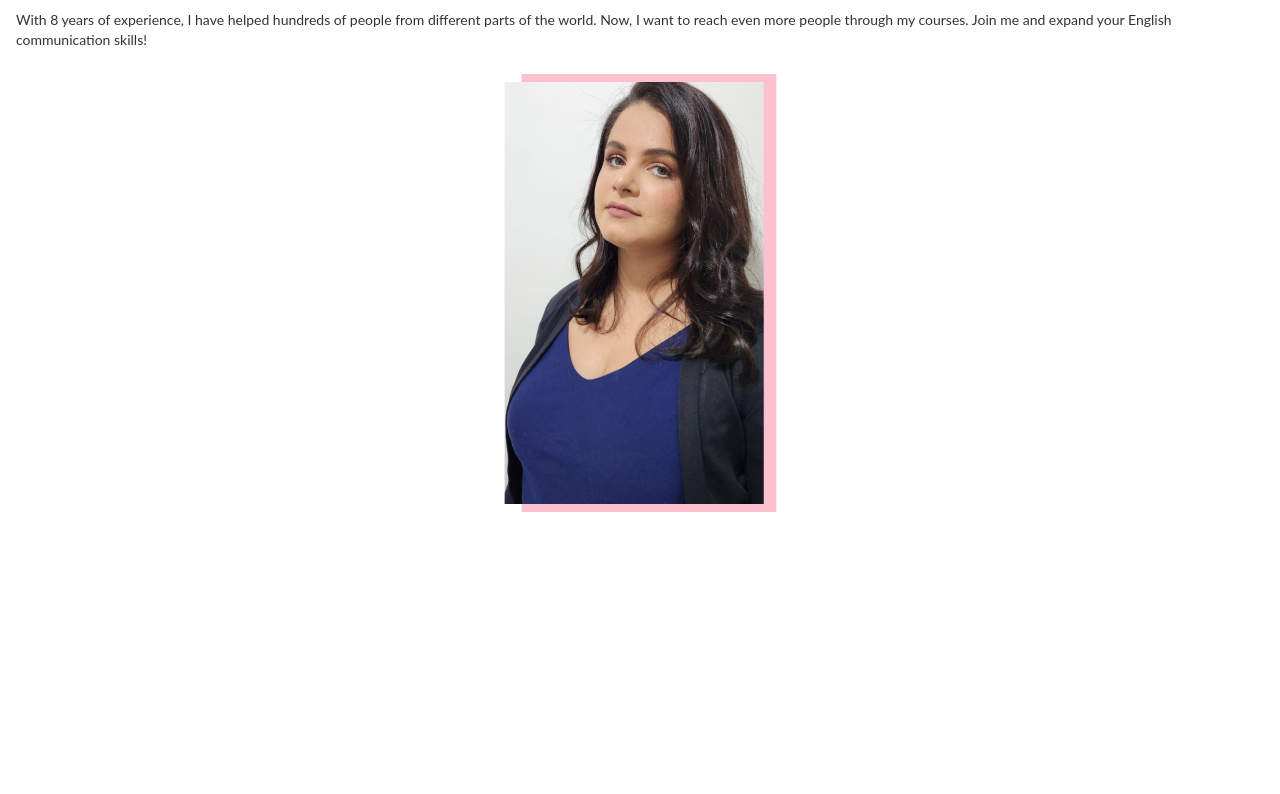
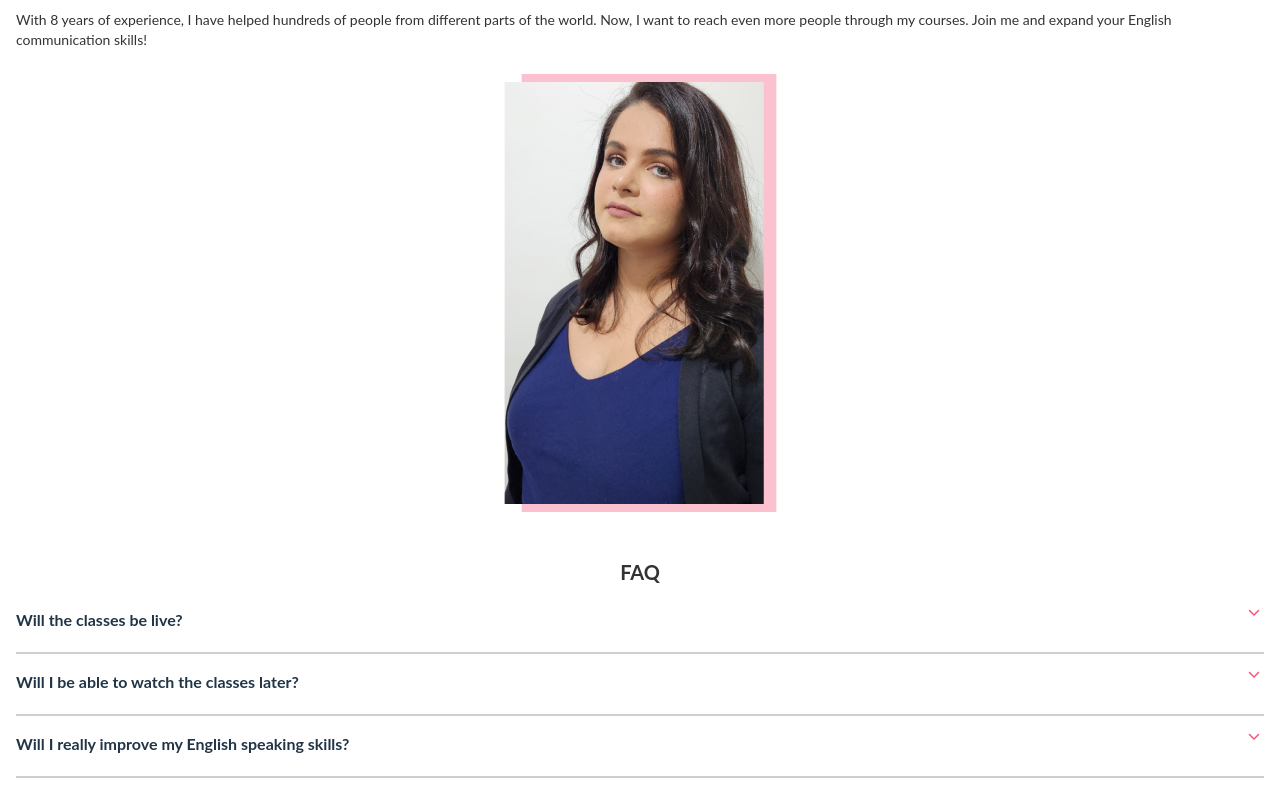
Before and after one commit to gabrielmulleer/english-with-gabriela, a React (Vite) app: page / in a window 1280 px wide. Shown: the part 2798-3592 px from the top of the page. Before the commit the page ends 3342 px from the top, so only its background shows below. Built offline with nearby package versions, Linux system fonts and the light colour scheme.

Commit message:
feat: add Faq section

```diff
--- a/src/App.tsx
+++ b/src/App.tsx
@@ -1,6 +1,7 @@
 import "./App.css";
 import About from "./app/About";
 import Benefits from "./app/Benefits";
+import Faq from "./app/Faq";
 import Home from "./app/Home";
 import HowItWorks from "./app/HowItWorks";
 import Plans from "./app/Plans";
@@ -13,6 +14,7 @@ function App() {
       <Benefits />
       <Plans />
       <About />
+      <Faq />
     </>
   );
 }
--- /dev/null
+++ b/src/app/Faq/index.tsx
@@ -0,0 +1,40 @@
+import { useState } from "react";
+import FaqAccordion, { Item } from "./FaqAccordion";
+
+export default function Faq() {
+  const [activeIndex, setActiveIndex] = useState<number | null>(null);
+  const handleToggle = (id: number) => {
+    setActiveIndex(activeIndex === id ? null : id);
+  };
+  const items: Item[] = [
+    {
+      id: 1,
+      title: "Will the classes be live?",
+      content:
+        " Yes!! The classes will be recorded, and you'll be able to watch them later if you can't attend live.",
+    },
+    {
+      id: 2,
+      title: "Will I be able to watch the classes later?",
+      content:
+        " Yes!! The classes will be recorded, and you'll be able to watch them later if you can't attend live.",
+    },
+    {
+      id: 3,
+      title: "Will I really improve my English speaking skills?",
+      content:
+        " Yes!! The classes will be recorded, and you'll be able to watch them later if you can't attend live.",
+    },
+  ];
+
+  return (
+    <section id="faq" className="px-4 py-4">
+      <h2 className="text-xl/6 mb-2 font-bold text-[#333333]">FAQ</h2>
+      <FaqAccordion
+        items={items}
+        activeIndex={activeIndex}
+        onChangeActiveIndex={handleToggle}
+      />
+    </section>
+  );
+}
```
